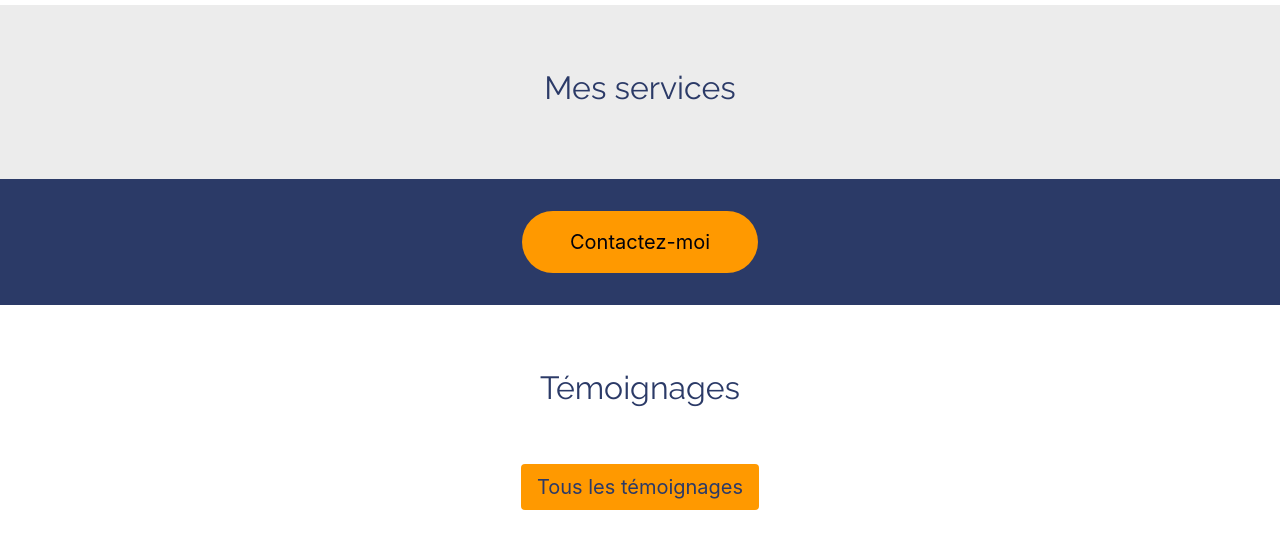
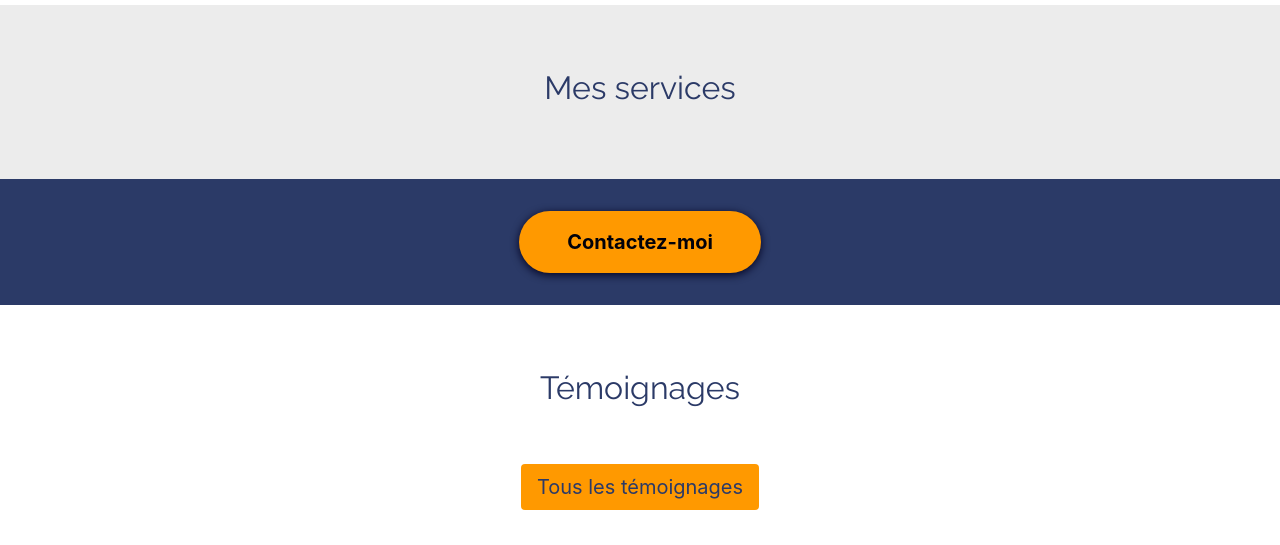
Before and after one commit to AbiEmmanuel/orleans-php-202009-project-ideoz, a Symfony app: template templates/home/index.html.twig in a window 1280 px wide. Shown: the part 80-625 px from the top of the page. Run offline with Twig, Linux system fonts and the light colour scheme; the template is opened without the code that fills it, so the values that code supplies are empty; style sheets or scripts are compiled from the project's sources; some libraries are stand-ins or nearby versions.

Commit message:
update style button

```diff
--- a/assets/styles/home.scss
+++ b/assets/styles/home.scss
@@ -59,3 +59,14 @@
         }
     }
 }
+
+.contact {
+    a {
+        background-color: $secondary;
+        box-shadow: 0 2px 0.5rem lighten($dark, 5%);
+        &:hover {
+            background-color: lighten($secondary, 3%);
+            box-shadow: 0 0 1rem lighten($primary, 10%);
+        }
+    }
+}
--- a/templates/home/index.html.twig
+++ b/templates/home/index.html.twig
@@ -46,7 +46,7 @@
     <section class="contact py-0">
         <div class="bg-primary d-flex justify-content-center py-2">
             <a href=""
-               class="text-center text-decoration-none text-dark btn-lg rounded-pill bg-secondary my-4 px-5 py-3">
+               class="font-weight-bold text-decoration-none text-dark btn-lg rounded-pill my-4 px-5 py-3">
                 Contactez-moi
             </a>
         </div>
```
